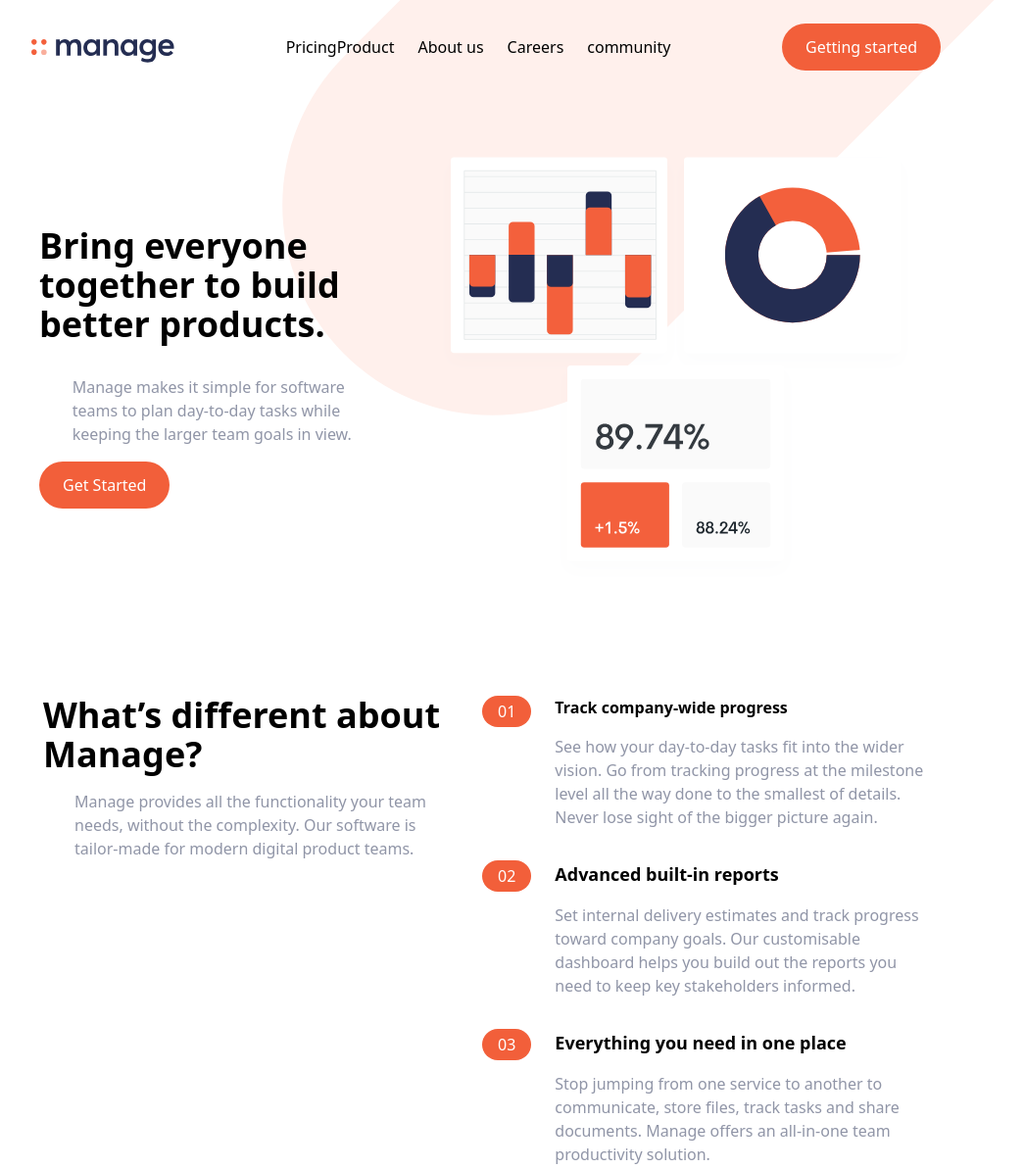
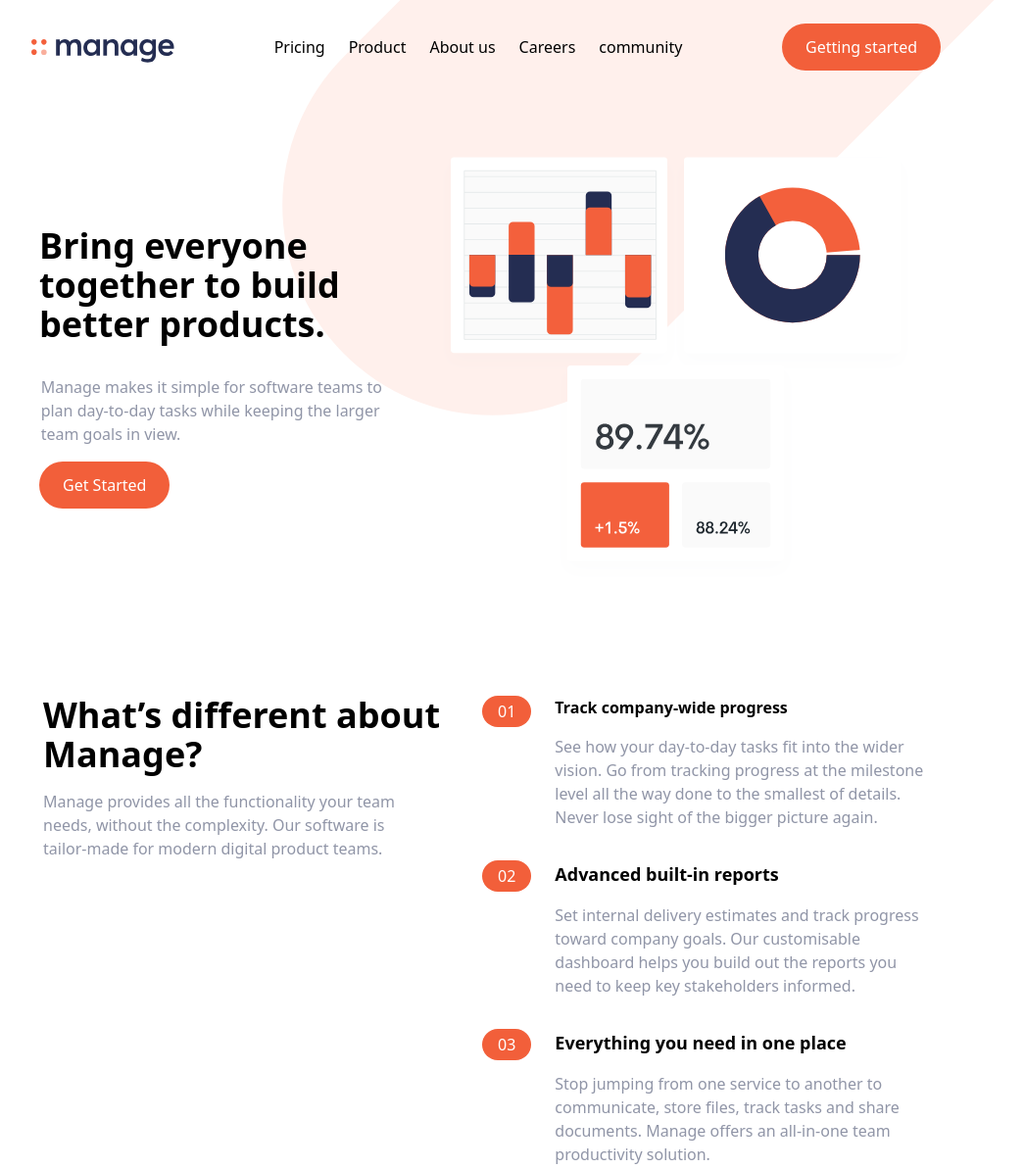
Before and after one commit to Imhemed/manage-landing-page, a website: page index.html in a window 1280 px wide. Shown: the top 1193 px of the page at 98% size, without its empty margins (144-1189 px from the left). Drawn offline with Linux system fonts and the light colour scheme.

Commit message:
adjusting

```diff
--- a/index.html
+++ b/index.html
@@ -11,7 +11,9 @@
     <nav class="relative container mx-auto p-6">
       <div class="flex items-center justify-between">
         <div class="pt-2"><img src="./images/logo.svg" alt="" /></div>
-        <div class="hidden md:flex space-x-6 ">Pricing </a>
+        <div class="hidden md:flex space-x-6 ">
+
+          <a href="#" class="hover:text-red-500">Pricing </a>
           <a href="#" class="hover:text-red-500">Product </a>
           <a href="#" class="hover:text-red-500">About us </a>
           <a href="#" class="hover:text-red-500">Careers </a>
@@ -52,7 +54,7 @@
         <div  class=" flex flex-col  space-y-4 text-center md:w-1/2 "  >
           <h1 class=" text-4xl font-bold mb-4 text-center max-w-md
           md:text-left  "> Bring everyone together to build better products. </h1>
-          <p class="  text-[#9095a7] max-w-sm px-8 mx-auto text-center md:text-left "> Manage makes it simple for software teams to plan day-to-day tasks while keeping the larger team goals in view.
+          <p class="  text-[#9095a7] max-w-sm px-8 mx-auto text-center md:text-left md:px-0 "> Manage makes it simple for software teams to plan day-to-day tasks while keeping the larger team goals in view.
           </p>
           <div class=" flex justify-center md:justify-start ">
             <a href="#" class="  text-white p-3 px-6  rounded-full
@@ -75,7 +77,7 @@
           md:text-left  ">
             What’s different about Manage?
           </h2>
-          <p class="  text-[#9095a7] max-w-sm  mx-auto text-center md:text-left  "> Manage provides all the functionality your team needs, without the complexity. Our software is tailor-made for modern digital product teams. </p>
+          <p class="  text-[#9095a7] max-w-sm  mx-auto text-center md:text-left md:mx-0  "> Manage provides all the functionality your team needs, without the complexity. Our software is tailor-made for modern digital product teams. </p>
         </div>
         <!-- numbered list  -->
         <div class=" flex flex-col sp space-y-8 md:w-1/2  ">
@@ -96,7 +98,7 @@
             <h3 class=" font-bold hidden md:block mb-4 ">
               Track company-wide progress
             </h3>
-            <p class=" text-[#9095a7] "> See how your day-to-day tasks fit into the wider vision. Go from tracking progress at the milestone level all the way done to the smallest of details. Never lose sight of the bigger picture again.</p>
+            <p class=" text-[#9095a7] md:px-0"> See how your day-to-day tasks fit into the wider vision. Go from tracking progress at the milestone level all the way done to the smallest of details. Never lose sight of the bigger picture again.</p>
           </div>
           </div>
 
@@ -278,7 +280,7 @@
         Copyright 2023. All Rights Reserved
       </div>
       </div>
-    </div >
+    </div ><script src="js/script.js"></script>
 
     </section>
     <script src="js/script.js"></script>
```
Also changed, not shown: css/main.css.
